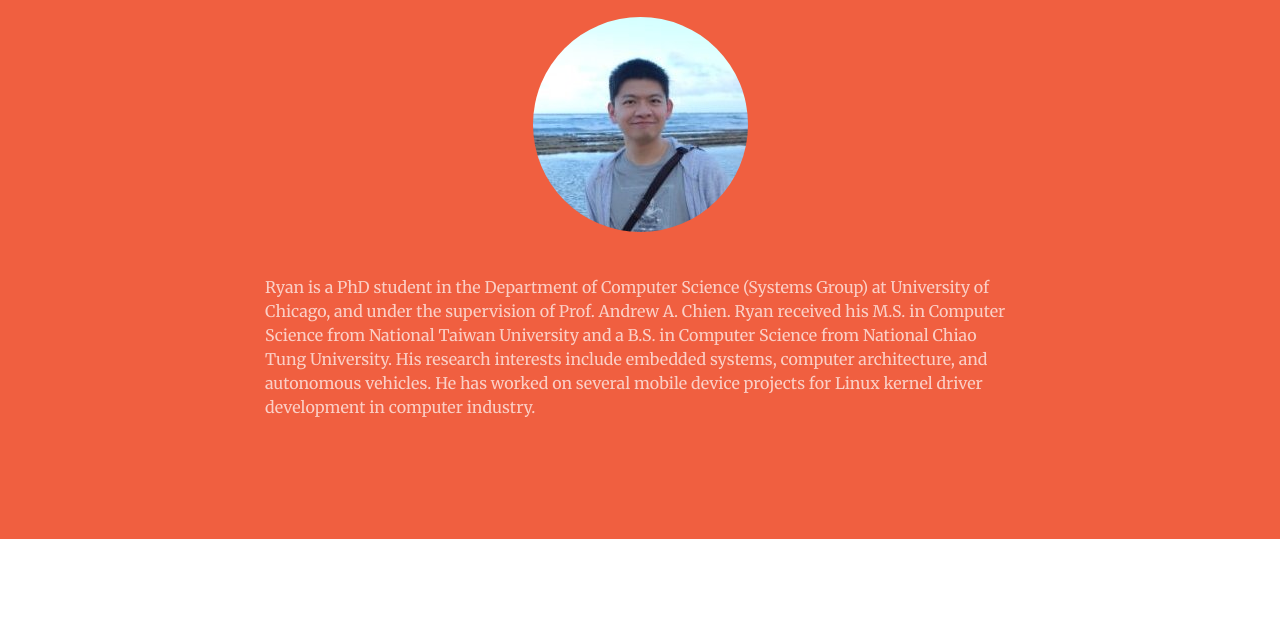
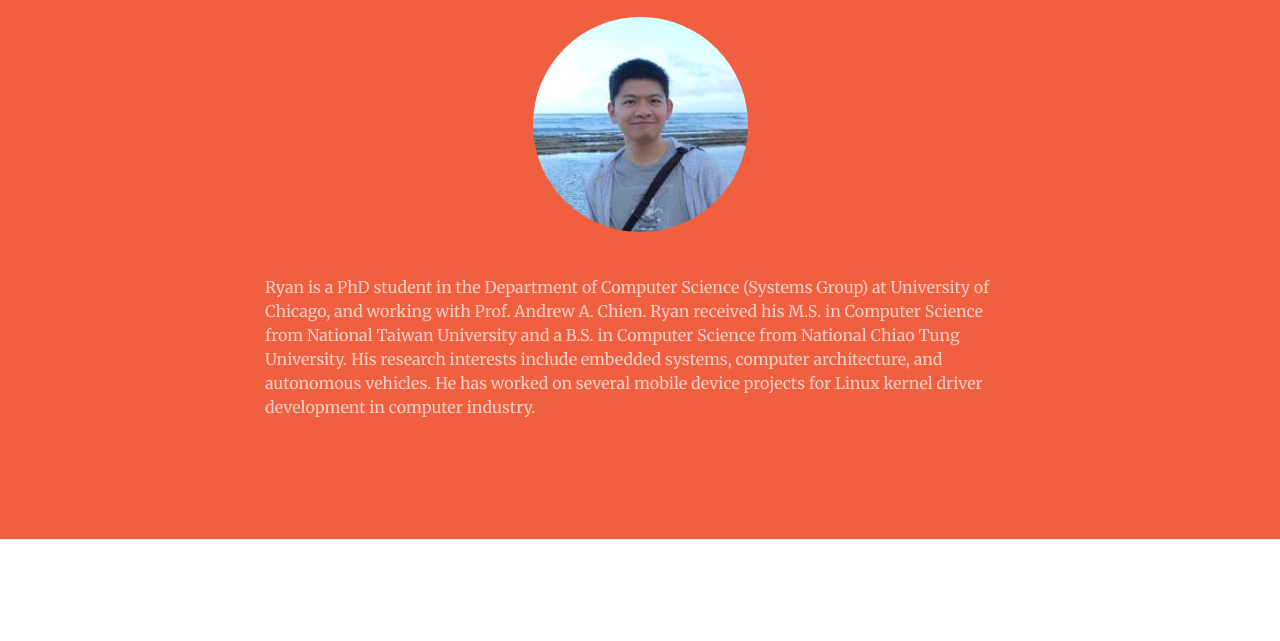
Before and after one commit to ryanxw/ryanxw.github.io, a plain HTML site: page index.html in a window 1280 px wide. Shown: the part 159-800 px from the top of the page. Drawn offline with nearby package versions, Linux system fonts and the light colour scheme.

Commit message:
Modify about me.

```diff
--- a/index.html
+++ b/index.html
@@ -100,7 +100,7 @@
                     <hr class="light">
 					<img src="img/profile.jpg" class="img-circle" alt="">
 					<hr class="primary">
-                    <p class="text-faded text-left">Ryan is a PhD student in the Department of Computer Science (Systems Group) at University of Chicago, and under the supervision of <a target="_blank"  href=https://sites.google.com/site/uchicagolssg/lssg/people/andrew-chien>Prof. Andrew A. Chien</a>. Ryan received his M.S. in Computer Science from National Taiwan University and a B.S. in Computer Science from National Chiao Tung University. His research interests include embedded systems, computer architecture, and autonomous vehicles. He has worked on several mobile device projects for Linux kernel driver development in computer industry.</p>
+                    <p class="text-faded text-left">Ryan is a PhD student in the Department of Computer Science (Systems Group) at University of Chicago, and working with <a target="_blank"  href=https://sites.google.com/site/uchicagolssg/lssg/people/andrew-chien>Prof. Andrew A. Chien</a>. Ryan received his M.S. in Computer Science from National Taiwan University and a B.S. in Computer Science from National Chiao Tung University. His research interests include embedded systems, computer architecture, and autonomous vehicles. He has worked on several mobile device projects for Linux kernel driver development in computer industry.</p>
                     <!-- <a href="#" class="btn btn-default btn-xl" onclick="return false";>Get Started!</a> -->
                 </div>
             </div>
```
